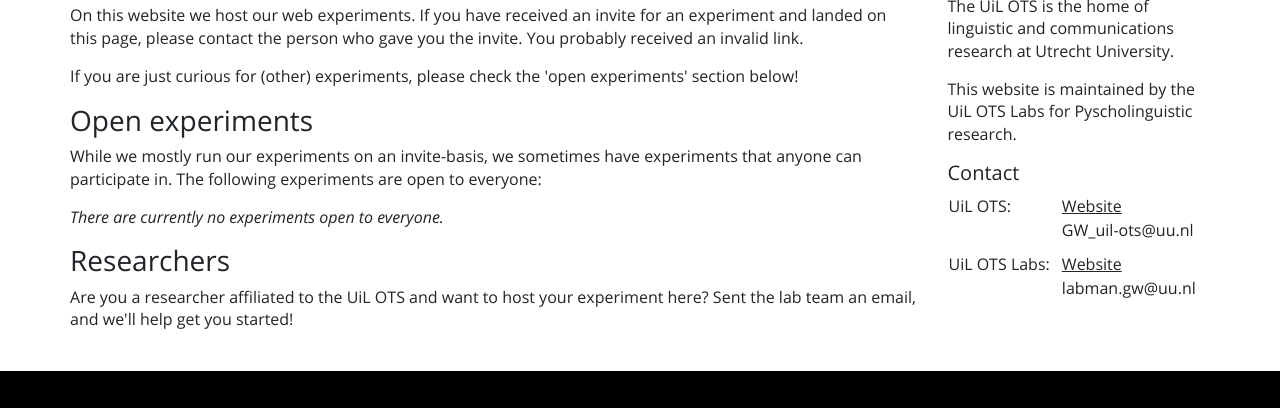
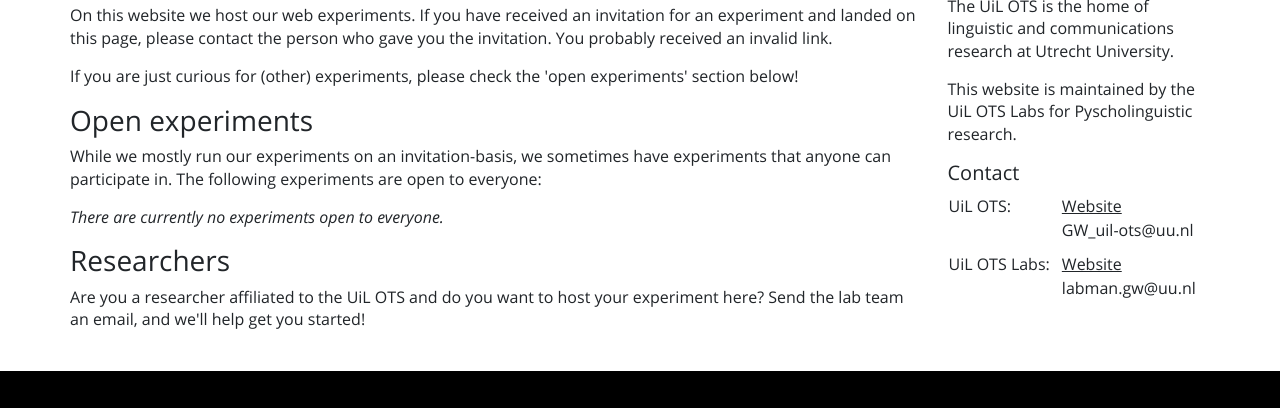
Before and after one commit to UiL-OTS-labs-backoffice/web-experiment-index, a plain HTML site: page index.html in a window 1280 px wide. Shown: the part 135-543 px from the top of the page. Drawn offline with Linux system fonts and the light colour scheme.

Commit message:
minor text edits
changed invite to invitation and added a few words.

```diff
--- a/index.html
+++ b/index.html
@@ -62,8 +62,8 @@ Miauw!
             <div class="col-12 col-xl-9 col-md-9">
                 <h1>Welcome</h1>
                 <p>
-                    On this website we host our web experiments. If you have received an invite for an experiment and
-                    landed on this page, please contact the person who gave you the invite. You probably received an
+                    On this website we host our web experiments. If you have received an invitation for an experiment and
+                    landed on this page, please contact the person who gave you the invitation. You probably received an
                     invalid link.
                 </p>
                 <p>
@@ -71,7 +71,7 @@ Miauw!
                 </p>
 
                 <h3>Open experiments</h3>
-                <p>While we mostly run our experiments on an invite-basis, we sometimes have experiments that anyone
+                <p>While we mostly run our experiments on an invitation-basis, we sometimes have experiments that anyone
                     can participate in. The following experiments are open to everyone:</p>
                 <p>
                     <i>There are currently no experiments open to everyone.</i>
@@ -81,7 +81,7 @@ Miauw!
                     Researchers
                 </h3>
                 <p>
-                    Are you a researcher affiliated to the UiL OTS and want to host your experiment here? Sent the lab
+                    Are you a researcher affiliated to the UiL OTS and do you want to host your experiment here? Send the lab
                     team an email, and we'll help get you started!
                 </p>
             </div>
```
